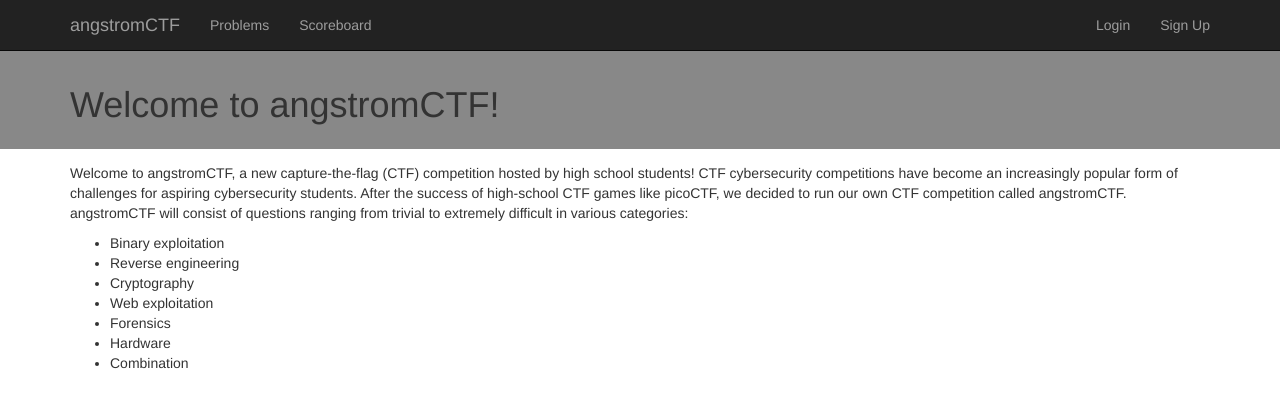
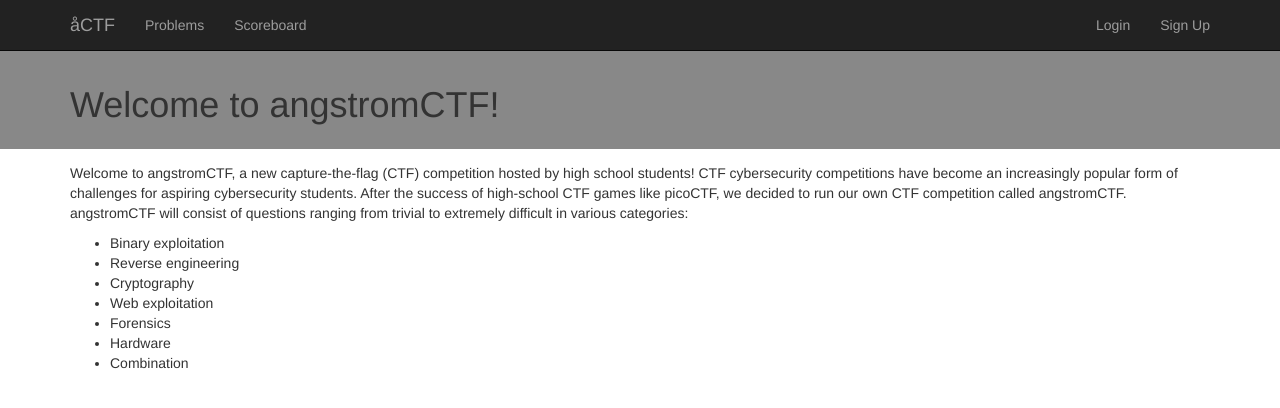
Before and after one commit to angstromctf/djangoctf, a Django app: page / in a window 1280 px wide. Shown: the top 408 px of the page. Run offline with Django 3.2, Linux system fonts and the light colour scheme; some libraries are stand-ins or nearby versions.

Commit message:
Minor improvements

```diff
--- a/ctfapp/templates/base.html
+++ b/ctfapp/templates/base.html
@@ -29,7 +29,7 @@
 		<nav class="navbar navbar-inverse navbar-static-top">
 			<div class="container">
 				<div class="navbar-header">
-					<a class="navbar-brand" href="{% url 'home' %}">angstromCTF</a>
+					<a class="navbar-brand" href="{% url 'home' %}">åCTF</a>
 				</div>
 				<div id="navbar" class="navbar-collapse collapse">
 					<ul class="nav navbar-nav navbar-left">
--- a/ctfapp/templatetags/extras.py
+++ b/ctfapp/templatetags/extras.py
@@ -37,4 +37,4 @@ def solved(value):
 
 @register.filter
 def color_solved(value):
-    return 'green' if value else 'red'
+    return 'green' if value else '#FF4040'
```
